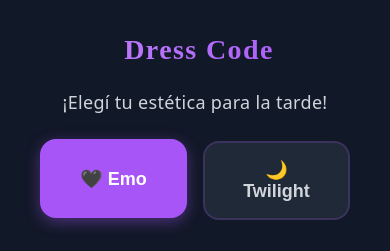
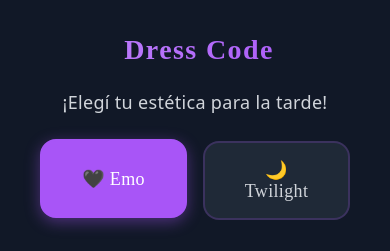
Before and after one commit to rocionacul/rocionacul, a React (Vite) app: page / in a window 390 px wide. Shown: the part 2800-3051 px from the top of the page. Built offline with nearby package versions, Linux system fonts and the light colour scheme; no server answers; the HTML template or start-up script is replaced by a standard one.

Commit message:
fonts for mobile dress code

```diff
--- a/src/components/DressCode.css
+++ b/src/components/DressCode.css
@@ -26,8 +26,10 @@
   border: 2px solid var(--border-color);
   border-radius: 1rem;
   color: var(--text-secondary);
+  font-family: 'Twilight', serif;
   font-size: 1.125rem;
-  font-weight: 600;
+  font-weight: 300;
+  letter-spacing: 0.02em;
   cursor: pointer;
   transition: all 0.3s ease;
 }
```
